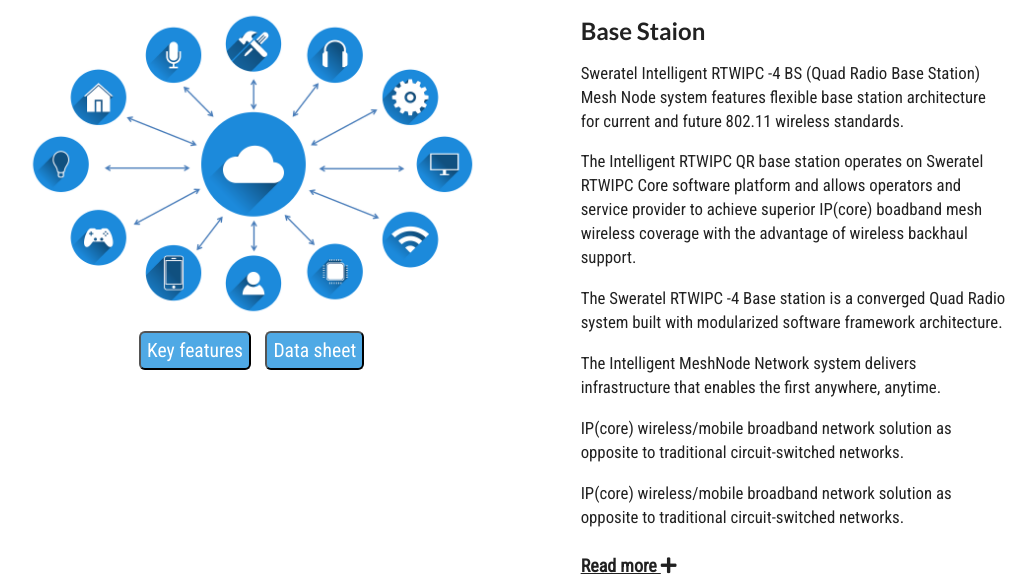
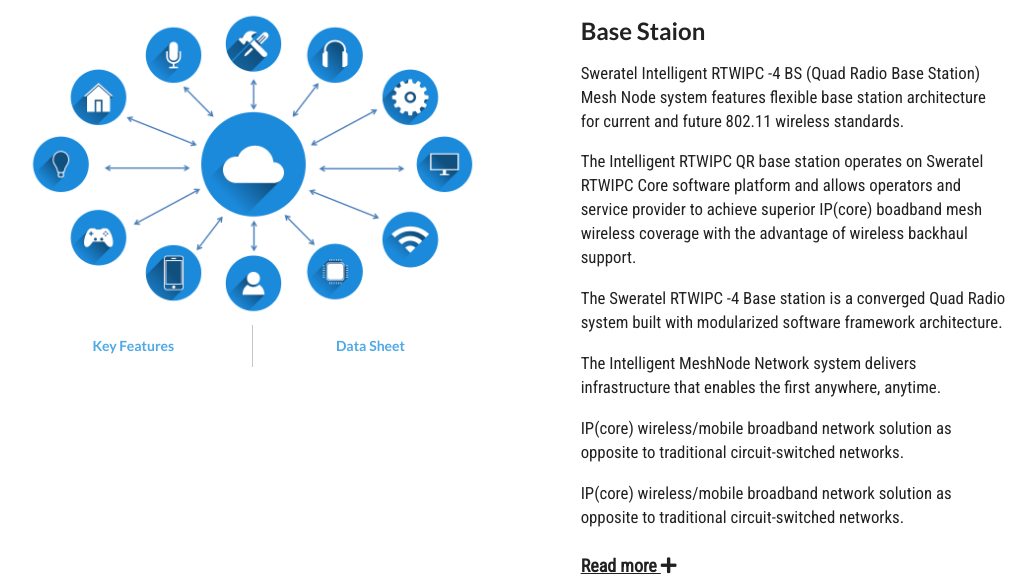
Before and after one commit to davidyanis/dallunkens, a PHP site: page /BS.html in a window 1280 px wide. Shown: the part 141-719 px from the top of the page, without its empty margins (83-1119 px from the left). Run offline with PHP 8.4, Linux system fonts and the light colour scheme; some libraries are stand-ins or nearby versions.

Commit message:
push changes

```diff
--- a/BS.html
+++ b/BS.html
@@ -112,10 +112,17 @@
       <div class="image">
          <img src="./images/iot-3337536_1920.png">
       </div>
-      <div class="container-for-buttons">
-      <button class="key-features-btn">Key features</button>
-      <button class="data-sheet-btn">Data sheet</button>
+
+      <!-- <div class="container-for-buttons">
+      <button class="key-features-btn">Key features</i></button>
+      <button class="data-sheet-btn">Data sheet</i></button>
+      </div> -->
+
+      <div class="ui buttons container-for-buttons">
+            <button class="ui button key-features-btn">Key Features</button>
+            <button class="ui button data-sheet-btn">Data Sheet</button>
           </div>
+
 
       <div class="container-for-more-information">
       <div class="key-features">
@@ -140,8 +147,6 @@
                <p>The Intelligent MeshNode Network system delivers infrastructure that enables the first anywhere, anytime.</p>
                <p>IP(core) wireless/mobile broadband network solution as opposite to traditional circuit-switched networks.</p>
                <p>IP(core) wireless/mobile broadband network solution as opposite to traditional circuit-switched networks.</p>
-               <h3 class="show-more-text-btn">Read more <i class="fas fa-plus"> </i></h3>
-               <h3 class="show-less-text-btn">Read less <i class="fas fa-minus"></i></h3>
                <span class="hidden-text-product">
                   <p>IP(core) wireless/mobile broadband network solution as opposite to traditional circuit-switched networks.</p>
                   <p>The Sweratel RTWIPC -4 Base station is a converged Quad Radio system built with modularized software framework architecture.</p>
@@ -151,6 +156,8 @@
                   <p>The Intelligent MeshNode Network system delivers infrastructure that enables the first anywhere, anytime.</p>
                   <p>IP(core) wireless/mobile broadband network solution as opposite to traditional circuit-switched networks.</p>
                </span>
+               <h3 class="show-more-text-btn">Read more <i class="fas fa-plus"> </i></h3>
+               <h3 class="show-less-text-btn">Read less <i class="fas fa-minus"></i></h3>
              </div>
          </div>
       </section>
--- a/css/desktop.css
+++ b/css/desktop.css
@@ -243,25 +243,25 @@
 /* this is the specification buttons for prodcuts */
 
 .key-features-btn {
-    background-color: rgb(79, 169, 229);
-    font-size: 1.4em;
-    height: 2em;
+    background-color: white!important;
+    color: rgb(79, 169, 229)!important;
+    height: 3em;
     font-family: 'Roboto Condensed', sans-serif;
     border-radius: 0.3em;
     margin: 0.3em;
-    color: white;
     outline: none;
+    width: 10em;
 }
 
 .data-sheet-btn {
-    background-color: rgb(79, 169, 229);
-    color: white;
-    font-size: 1.4em;
+    background-color: white!important;
+    color: rgb(79, 169, 229)!important;
     border-radius: 0.3em;
-    height: 2em;
+    height: 3em;
     font-family: 'Roboto Condensed', sans-serif;
     margin: 0.3em;
     outline: none;
+    width: 10em;
 }
 
 .container-for-more-information {
@@ -269,7 +269,9 @@
 }
 
 .container-for-buttons {
-    text-align: center;
+    display: flex;
+    justify-content: center;
+    margin-top: 5em;
     width: 100%;
 }
 
@@ -284,9 +286,13 @@
     margin-bottom: 1em;
 }
 
+.data-sheet-btn {
+    border-left: 1px solid rgb(199, 198, 198)!important;
+}
+
 .key-features-btn:hover, .data-sheet-btn:hover {
-    background-color: white;
-    color: rgb(79, 169, 229);
+    background-color: rgb(79, 169, 229)!important;
+    color: white!important;
     cursor: pointer;
 }
 
--- a/css/mobile.css
+++ b/css/mobile.css
@@ -193,6 +193,7 @@
 }
 
 .container-for-buttons {
+    margin-top: 5em;
     text-align: center;
     width: 100%;
 }
--- a/css/tablet.css
+++ b/css/tablet.css
@@ -188,6 +188,7 @@
     }
 
     .container-for-buttons {
+        margin-top: 5em;
         text-align: center;
         width: 100%;
     }
```
Lines whose indentation alone changed are shown as unchanged.
